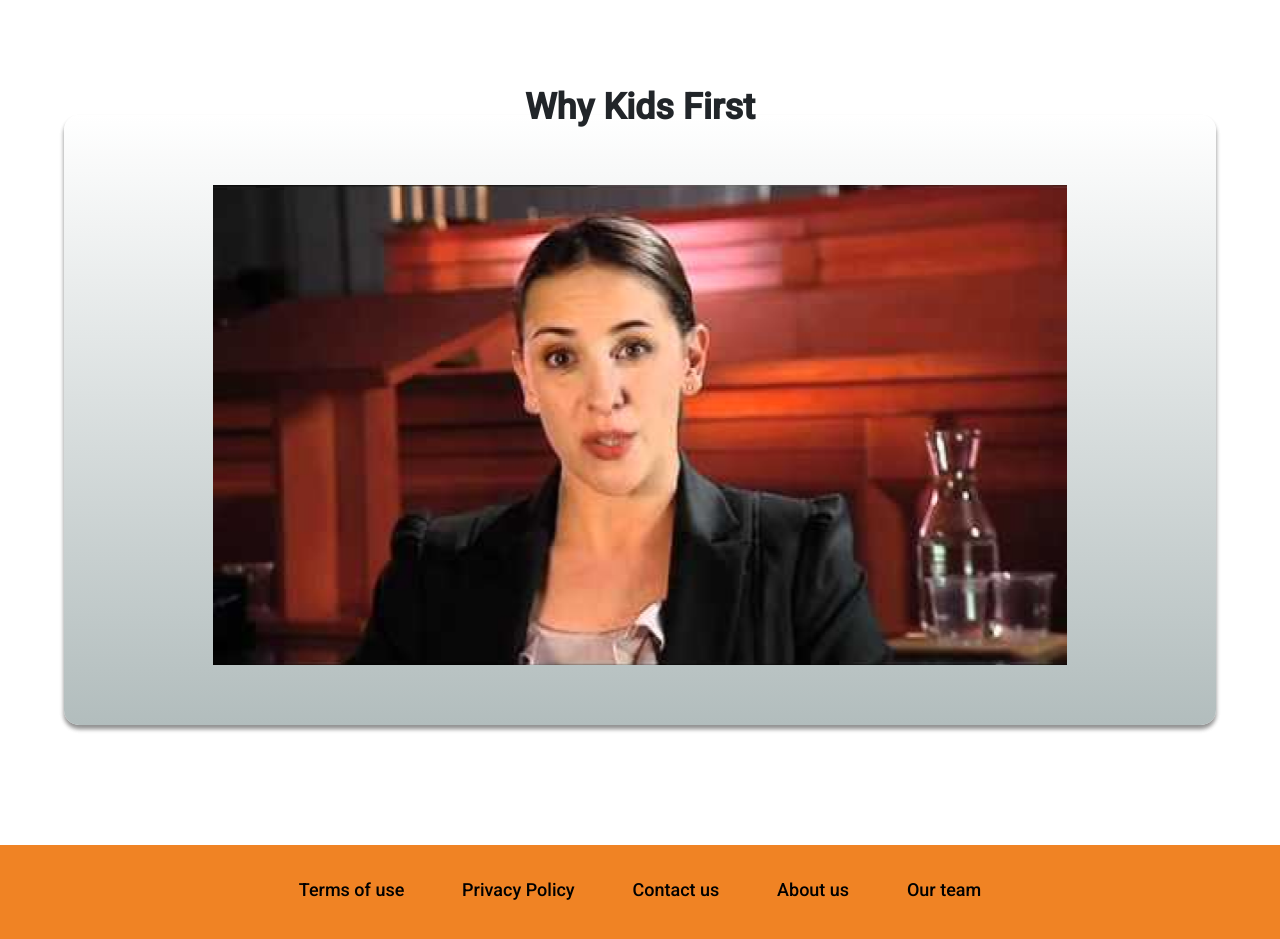
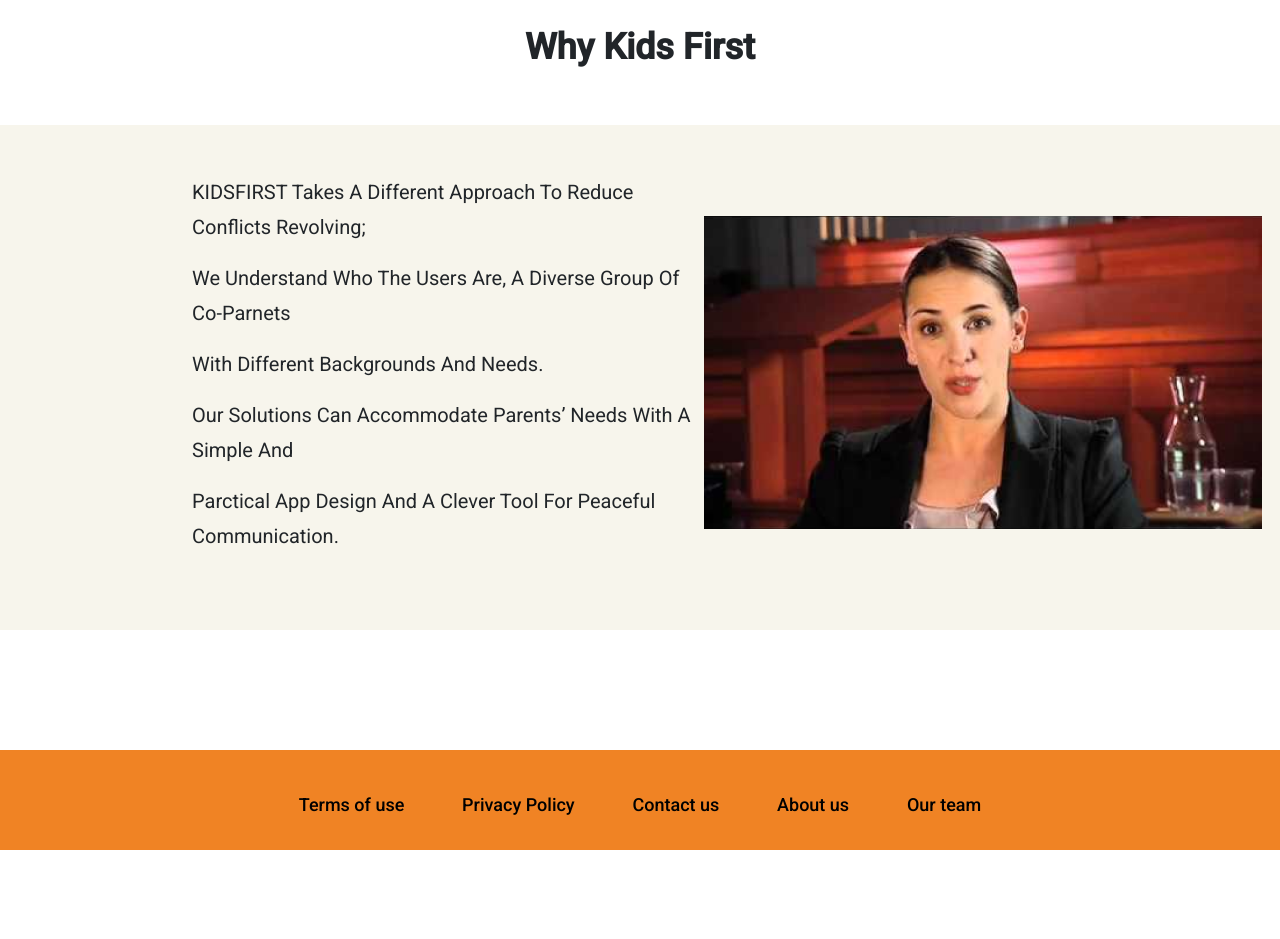
Before and after one commit to JULIERAJ/KIDS-FIRST-v2, a React (Create React App) app in the folder frontend/: page / in a window 1280 px wide. Shown: the part 2760-3699 px from the top of the page. After the commit the page ends 3610 px from the top, so only its background shows below. Built offline with nearby package versions, Linux system fonts and the light colour scheme; no server answers.

Commit message:
new image

```diff
--- a/frontend/src/pages/Home/Home.css
+++ b/frontend/src/pages/Home/Home.css
@@ -243,6 +243,24 @@ body.home {
   font-family: Roboto, sans-serif;
   font-weight: normal;
 }
+.left-blurbs p {
+font-size: 20px;
+line-height: 35px;
+font-weight: 400;
+text-align: left;
+margin-left: 20%;
+}
+
+.left-blurbs {
+	display: flex;
+	justify-content: left;
+	flex-direction: column;
+	height: calc(100% - 90px);
+	width: 55%;
+	padding-left: 5%;
+	font-family: Roboto, sans-serif;
+	font-weight: normal;
+}
 .left-blurb a{
     text-decoration: none;
 }
@@ -284,6 +302,19 @@ body.home {
   margin: 30px 5% 0 5%;
   font-family: Roboto, sans-serif;
 }
+.site-sections {
+	margin: 40px auto 0 auto;
+	font-family: Roboto, sans-serif;
+}
+
+.site-sections > h1 {
+	margin-top: 90px;
+	margin-bottom: 60px;
+	text-align: center;
+	font-size: 36px;
+	font-weight: bold;
+	line-height: 0.97;
+}
 
 .site-section > h1 {
   margin-top: 90px;
@@ -321,6 +352,16 @@ body.home {
  margin-bottom: 100px;
 }
 
+.features-prev-1 {
+	display: flex;
+	align-content: center;
+	align-items: stretch;
+	flex-direction: row;
+	flex-wrap: wrap;
+	column-gap: 20px;
+	margin-bottom: 20px;
+}
+
 .feature-1 {
   display: flex;
   align-content: center;
@@ -332,9 +373,6 @@ body.home {
   flex-basis: 0;
   gap: 20px;
   border-radius: 10px;
- /* box-shadow: inset 0 4px 4px 0 rgba(0, 0, 0, 0.25); */
-  /* background: linear-gradient(to bottom, #b2bdbd, 40%, #fff);  */
-  /* background: linear-gradient(#f7f5ec, 0%, rgba(255, 255, 255, 0.45) ,100%); */
   box-shadow: inset 0 4px 4px 0 #f7f5ec;
   background-color: #f7f5ec;
   min-height: 430px;
@@ -367,32 +405,54 @@ body.home {
   font-weight: 500;
   line-height: 1.25;
 }
-
-.feature-3 {
+/* .feature-3 {
     display: flex;
 	align-content: center;
 	justify-content: center;
 	align-items: center;
 	flex-direction: column;
-  border-radius: 15px;
-  box-shadow: 0 4px 4px 0 rgba(0, 0, 0, 0.25), 0 4px 4px 0 rgba(0, 0, 0, 0.25);
-  background: linear-gradient(to bottom, #fff, #b2bdbd);
+	background: linear-gradient( #f7f5ec , 0%,rgba(255, 255, 255, 0.45), 100%);
+	background-color: #f7f5ec;
 	width: 100%;
 	height: auto;
-  margin: -70px auto 0 auto;
-  padding-top: 70px;
+	margin: -10px auto 0 auto;
+	padding-top: 50px;
 	padding-bottom: 60px;
 	text-align: center;
   }
+   */
+
+   .features-3 {
+	display: flex;
+	align-items: center;
+	flex-direction: row;
+	background: linear-gradient( #f7f5ec , 0%,rgba(255, 255, 255, 0.45), 100%);
+	background-color: #f7f5ec;
+	width: 100%;
+	height: auto;
+	/* margin: -10px auto 0 auto;  */
+	padding-top: 50px;
+	padding-bottom: 60px;
+	text-align: center;
+}
+/* .features-3 p {
+	font-size: 20px;
+	line-height: 35px;
+	font-weight: 400;
+} */
+
+.feature-3 p {
+	font-size: 20px;
+}
 
 .video img {
-  max-width: 854px;
+  max-width: 558px;
   width: 80%;
   height: auto;
 }
 
 @media screen and (max-width: 1090px) {
-  .features-prev {
+  .features-prev, .features-prev-1  {
     flex-direction: column;
     gap: 40px;
   }
@@ -432,7 +492,7 @@ footer {
   justify-content: space-evenly;
   gap: 15px;
   margin: 120px 0 0;
-  padding: 35px 20% 35px 20%;
+  padding: 45px 20% 35px 20%;
   min-height: 100px;
   background-color: #f08324;
   font-family: Roboto, sans-serif;
--- a/frontend/src/pages/Home/Home.jsx
+++ b/frontend/src/pages/Home/Home.jsx
@@ -117,7 +117,7 @@ export default function Home() {
       </section>
       <section className="site-section" id="features-prev">
         <h1 className="value">Kids First Features</h1>
-        <div className="features-prev">
+        <div className="features-prev-1">
           <div className="feature-2">
             <p>Interactive Calendar</p>
             <img src={feature_1} alt=""></img>
@@ -139,9 +139,16 @@ export default function Home() {
           </a>
         </span>
       </section>
-      <section className="site-section">
+      <section className="site-sections">
         <h1>Why Kids First</h1>
-        <div className="feature-3 video">
+        <div className="features-3 video">
+          <div className="left-blurbs">
+            <p>KIDSFIRST Takes A Different Approach To Reduce Conflicts Revolving;</p>
+            <p>We Understand Who The Users Are, A Diverse Group Of Co-Parnets</p>
+            <p>With Different Backgrounds And Needs.</p>
+            <p>Our Solutions Can Accommodate Parents’ Needs With A Simple And</p>
+            <p>Parctical App Design And A Clever Tool For Peaceful Communication.</p>
+          </div>
           <img src={video} alt=""></img>
         </div>
       </section>
```
Also changed, not shown: frontend/src/media/homePage/value_1.png. Lines whose indentation alone changed are shown as unchanged.
